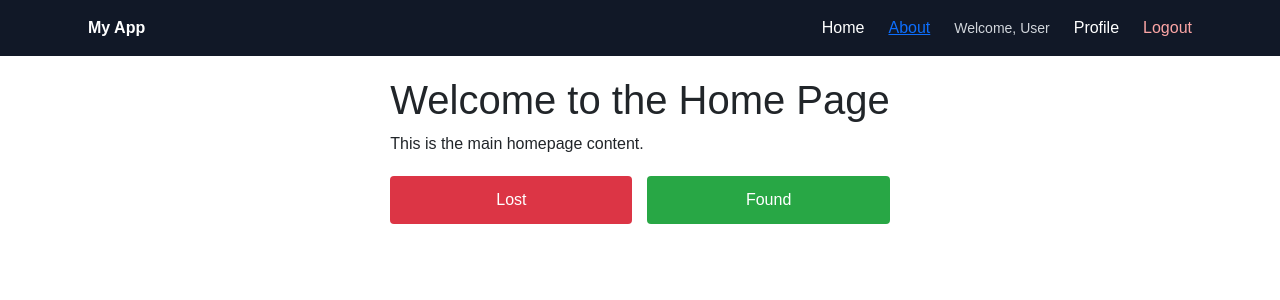
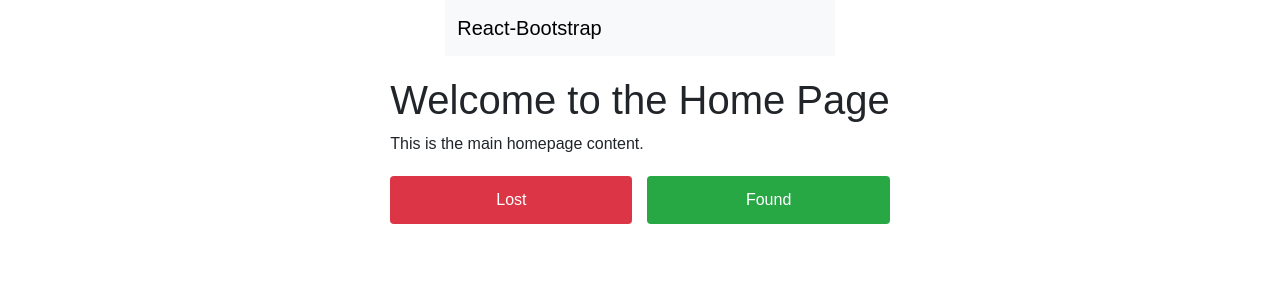
Before and after one commit to zulker01/peyechiFront, a React (Create React App) app: page / in a window 1280 px wide. Shown: the top 300 px of the page. Built offline with nearby package versions, Linux system fonts and the light colour scheme.

Commit message:
removed tailwind using bootstrap

```diff
--- a/package.json
+++ b/package.json
@@ -8,7 +8,9 @@
     "@testing-library/react": "^16.3.0",
     "@testing-library/user-event": "^13.5.0",
     "axios": "^1.10.0",
+    "bootstrap": "^5.3.8",
     "react": "^19.1.0",
+    "react-bootstrap": "^2.10.10",
     "react-dom": "^19.1.0",
     "react-scripts": "^5.0.1",
     "web-vitals": "^2.1.4"
@@ -36,8 +38,5 @@
       "last 1 firefox version",
       "last 1 safari version"
     ]
-  },
-  "devDependencies": {
-    "tailwindcss": "^3.4.17"
   }
 }
--- a/src/component/navbar/Navbar.jsx
+++ b/src/component/navbar/Navbar.jsx
@@ -1,35 +1,35 @@
 import React from 'react';
-
+import Container from 'react-bootstrap/Container';
+import Nav from 'react-bootstrap/Nav';
+import Navbar from 'react-bootstrap/Navbar';
+import NavDropdown from 'react-bootstrap/NavDropdown';
 function AppNavbar({ onSwitchToHome, onSwitchToLogin, onSwitchToSignup, onSwitchToProfile, currentUser, onLogout }) {
   const userDisplayName = currentUser && (currentUser.username || currentUser.email || 'User');
 
   return (
-    <nav className="w-full bg-gray-900 text-white">
-      <div className="mx-auto max-w-6xl px-4">
-        <div className="h-14 flex items-center justify-between">
-          <button type="button" onClick={onSwitchToHome} className="font-semibold bg-transparent p-0 w-auto border-0">My App</button>
-
-          <div className="flex items-center gap-4">
-            <button type="button" onClick={onSwitchToHome} className="hover:text-gray-300 bg-transparent p-0 w-auto border-0">Home</button>
-            <a href="#about" className="hover:text-gray-300">About</a>
-            {currentUser ? (
-              <>
-                <span className="text-sm text-gray-300">Welcome, {userDisplayName}</span>
-                <button type="button" onClick={onSwitchToProfile} className="hover:text-gray-300 bg-transparent p-0 w-auto border-0">Profile</button>
-                <button type="button" onClick={onLogout} className="text-red-300 hover:text-red-200 bg-transparent p-0 w-auto border-0">Logout</button>
-              </>
-            ) : (
-              <>
-                <button type="button" onClick={onSwitchToLogin} className="hover:text-gray-300 bg-transparent p-0 w-auto border-0">Login</button>
-                {onSwitchToSignup && (
-                  <button type="button" onClick={onSwitchToSignup} className="hover:text-gray-300 bg-transparent p-0 w-auto border-0">Sign Up</button>
-                )}
-              </>
-            )}
-          </div>
-        </div>
-      </div>
-    </nav>
+   <Navbar expand="lg" className="bg-body-tertiary">
+      <Container>
+        <Navbar.Brand href="#home">React-Bootstrap</Navbar.Brand>
+        <Navbar.Toggle aria-controls="basic-navbar-nav" />
+        <Navbar.Collapse id="basic-navbar-nav">
+          <Nav className="me-auto">
+            <Nav.Link href="#home">Home</Nav.Link>
+            <Nav.Link href="#link">Link</Nav.Link>
+            <NavDropdown title="Dropdown" id="basic-nav-dropdown">
+              <NavDropdown.Item href="#action/3.1">Action</NavDropdown.Item>
+              <NavDropdown.Item href="#action/3.2">
+                Another action
+              </NavDropdown.Item>
+              <NavDropdown.Item href="#action/3.3">Something</NavDropdown.Item>
+              <NavDropdown.Divider />
+              <NavDropdown.Item href="#action/3.4">
+                Separated link
+              </NavDropdown.Item>
+            </NavDropdown>
+          </Nav>
+        </Navbar.Collapse>
+      </Container>
+    </Navbar>
   );
 }
 
```
Also changed, not shown: tailwind.config.js (deleted, +0 -8 lines), 1 other file (tests, documents, lock files or other folders).
